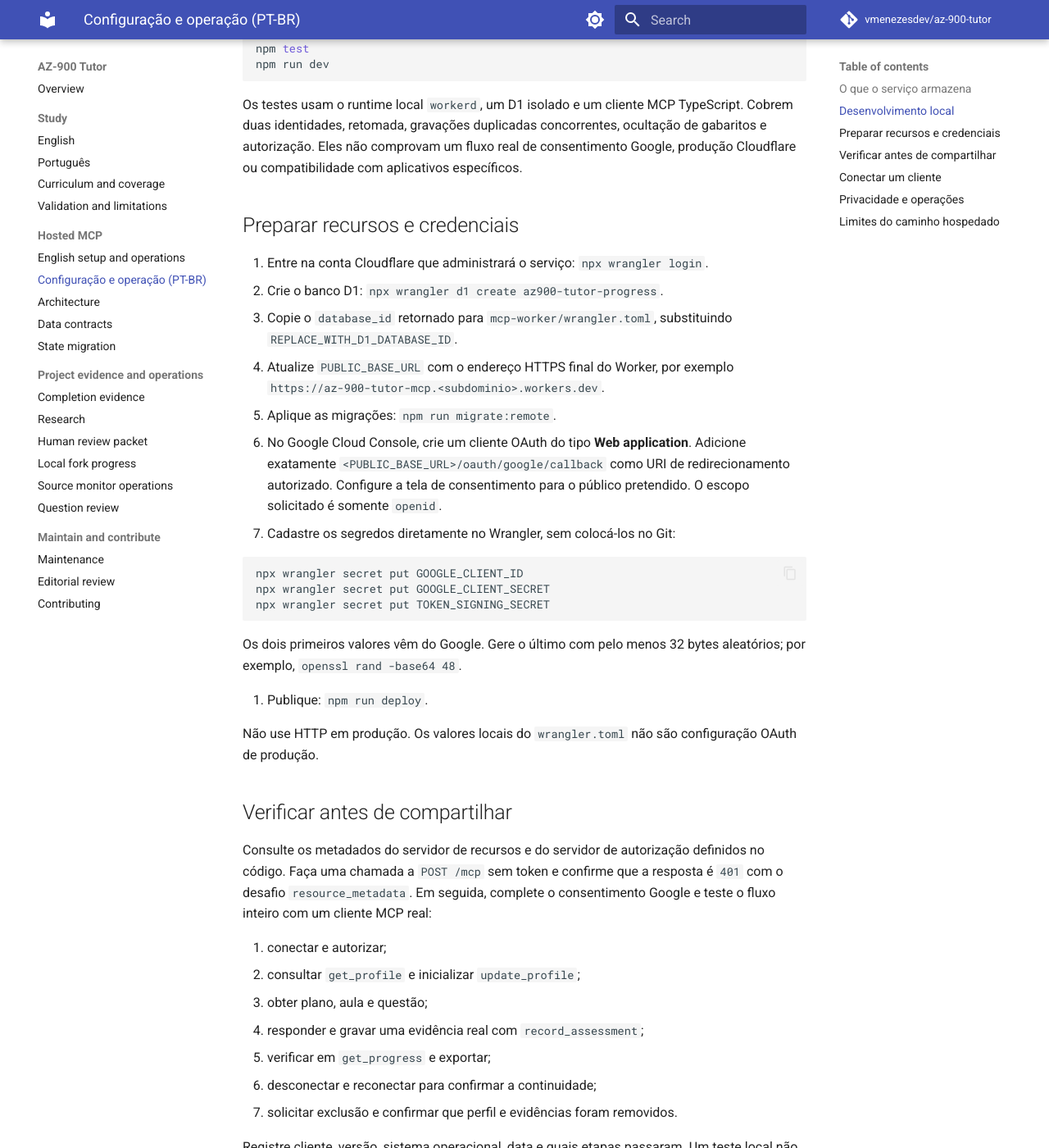
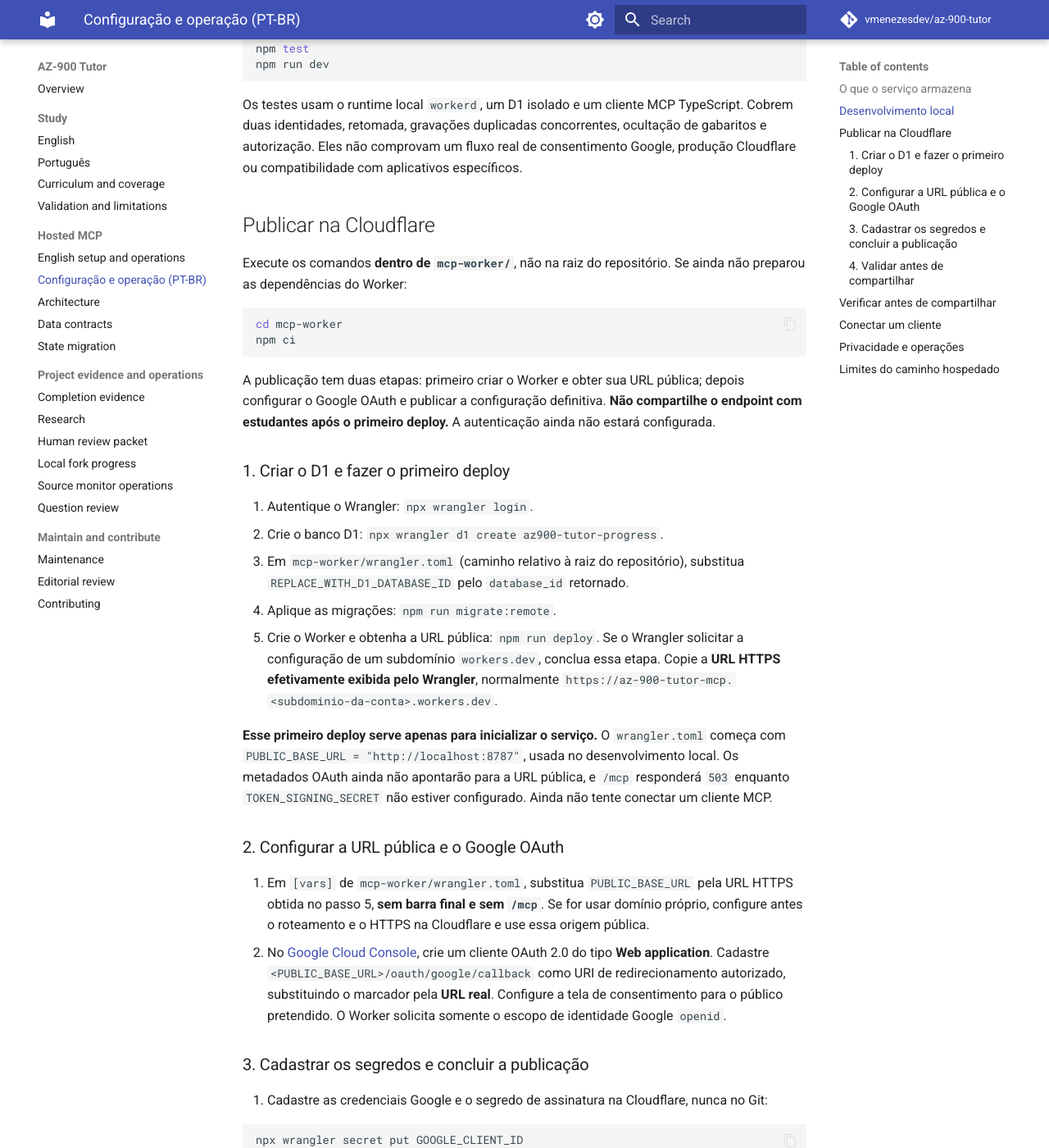
Before and after one commit to marceloFrota-afk/az-900-tutor, an MkDocs documentation site: the page built from docs/mcp-hosting.pt-BR.md, in a window 1280 px wide and 1400 px high, scrolled down 718 px. Shown: the whole window at 82% size. Built offline with MkDocs 1.6.1 and Material for MkDocs 9.7.7, drawn with Linux system fonts in a browser that asks for light colours; comment, search, counter and statistics services are not loaded; some of the changed text lies outside the part shown.

Commit message:
docs(pt-BR): corrigir sequência de publicação e OAuth

````diff
--- a/docs/mcp-hosting.pt-BR.md
+++ b/docs/mcp-hosting.pt-BR.md
@@ -22,15 +22,35 @@
 
 Os testes usam o runtime local `workerd`, um D1 isolado e um cliente MCP TypeScript. Cobrem duas identidades, retomada, gravações duplicadas concorrentes, ocultação de gabaritos e autorização. Eles não comprovam um fluxo real de consentimento Google, produção Cloudflare ou compatibilidade com aplicativos específicos.
 
-## Preparar recursos e credenciais
+## Publicar na Cloudflare
 
-1. Entre na conta Cloudflare que administrará o serviço: `npx wrangler login`.
+Execute os comandos **dentro de `mcp-worker/`**, não na raiz do repositório. Se ainda não preparou as dependências do Worker:
+
+```sh
+cd mcp-worker
+npm ci
+```
+
+A publicação tem duas etapas: primeiro criar o Worker e obter sua URL pública; depois configurar o Google OAuth e publicar a configuração definitiva. **Não compartilhe o endpoint com estudantes após o primeiro deploy.** A autenticação ainda não estará configurada.
+
+### 1. Criar o D1 e fazer o primeiro deploy
+
+1. Autentique o Wrangler: `npx wrangler login`.
 2. Crie o banco D1: `npx wrangler d1 create az900-tutor-progress`.
-3. Copie o `database_id` retornado para `mcp-worker/wrangler.toml`, substituindo `REPLACE_WITH_D1_DATABASE_ID`.
-4. Atualize `PUBLIC_BASE_URL` com o endereço HTTPS final do Worker, por exemplo `https://az-900-tutor-mcp.<subdominio>.workers.dev`.
-5. Aplique as migrações: `npm run migrate:remote`.
-6. No Google Cloud Console, crie um cliente OAuth do tipo **Web application**. Adicione exatamente `<PUBLIC_BASE_URL>/oauth/google/callback` como URI de redirecionamento autorizado. Configure a tela de consentimento para o público pretendido. O escopo solicitado é somente `openid`.
-7. Cadastre os segredos diretamente no Wrangler, sem colocá-los no Git:
+3. Em `mcp-worker/wrangler.toml` (caminho relativo à raiz do repositório), substitua `REPLACE_WITH_D1_DATABASE_ID` pelo `database_id` retornado.
+4. Aplique as migrações: `npm run migrate:remote`.
+5. Crie o Worker e obtenha a URL pública: `npm run deploy`. Se o Wrangler solicitar a configuração de um subdomínio `workers.dev`, conclua essa etapa. Copie a **URL HTTPS efetivamente exibida pelo Wrangler**, normalmente `https://az-900-tutor-mcp.<subdominio-da-conta>.workers.dev`.
+
+**Esse primeiro deploy serve apenas para inicializar o serviço.** O `wrangler.toml` começa com `PUBLIC_BASE_URL = "http://localhost:8787"`, usada no desenvolvimento local. Os metadados OAuth ainda não apontarão para a URL pública, e `/mcp` responderá `503` enquanto `TOKEN_SIGNING_SECRET` não estiver configurado. Ainda não tente conectar um cliente MCP.
+
+### 2. Configurar a URL pública e o Google OAuth
+
+6. Em `[vars]` de `mcp-worker/wrangler.toml`, substitua `PUBLIC_BASE_URL` pela URL HTTPS obtida no passo 5, **sem barra final e sem `/mcp`**. Se for usar domínio próprio, configure antes o roteamento e o HTTPS na Cloudflare e use essa origem pública.
+7. No [Google Cloud Console](https://console.cloud.google.com/auth/clients), crie um cliente OAuth 2.0 do tipo **Web application**. Cadastre `<PUBLIC_BASE_URL>/oauth/google/callback` como URI de redirecionamento autorizado, substituindo o marcador pela **URL real**. Configure a tela de consentimento para o público pretendido. O Worker solicita somente o escopo de identidade Google `openid`.
+
+### 3. Cadastrar os segredos e concluir a publicação
+
+8. Cadastre as credenciais Google e o segredo de assinatura na Cloudflare, nunca no Git:
 
    ```sh
    npx wrangler secret put GOOGLE_CLIENT_ID
@@ -38,11 +58,15 @@
    npx wrangler secret put TOKEN_SIGNING_SECRET
    ```
 
-   Os dois primeiros valores vêm do Google. Gere o último com pelo menos 32 bytes aleatórios; por exemplo, `openssl rand -base64 48`.
+   O Google fornece `GOOGLE_CLIENT_ID` e `GOOGLE_CLIENT_SECRET`. Gere `TOKEN_SIGNING_SECRET` com pelo menos 32 bytes aleatórios, por exemplo `openssl rand -base64 48`. Cada `wrangler secret put` publica uma nova versão do Worker, mas **não substitui** a etapa seguinte.
 
-8. Publique: `npm run deploy`.
+9. Publique novamente: `npm run deploy`. Assim o Worker usa o `PUBLIC_BASE_URL` corrigido no `wrangler.toml` e os segredos já cadastrados.
 
-Não use HTTP em produção. Os valores locais do `wrangler.toml` não são configuração OAuth de produção.
+### 4. Validar antes de compartilhar
+
+10. Acesse `<PUBLIC_BASE_URL>/.well-known/oauth-authorization-server` e `<PUBLIC_BASE_URL>/.well-known/oauth-protected-resource`. Confira se os metadados identificam a origem pública. Uma requisição `POST <PUBLIC_BASE_URL>/mcp` sem token deve retornar `401` com o desafio `resource_metadata`. Por fim, valide o login Google e a leitura/gravação em um cliente MCP real.
+
+Use HTTPS na URL pública. Se mudar o domínio ou hostname do Worker, atualize **tanto** `PUBLIC_BASE_URL` quanto a URI autorizada no Google, publique novamente e repita o teste. O valor local `http://localhost:8787` não deve permanecer na configuração definitiva.
 
 ## Verificar antes de compartilhar
 
````
